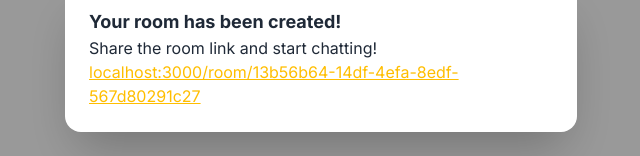
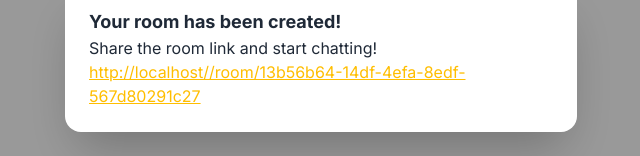
Before and after one commit to alex-toma0/chat-app, a Next.js app in the folder client/: page / in a window 1280 px wide. Both pictures are taken after a click on the button "Create room". Shown: the part 342-498 px from the top of the page, without its empty margins (319-959 px from the left). Built offline with nearby package versions, Linux system fonts and the light colour scheme.

Commit message:
Switched API url

```diff
--- a/client/src/app/page.tsx
+++ b/client/src/app/page.tsx
@@ -25,7 +25,7 @@ export default function Page() {
           <h3 className="font-bold text-lg">Your room has been created! </h3>
           <span>Share the room link and start chatting!</span>
           <Link href={`/room/${roomId}`}>
-            <span className="link text-warning">{`localhost:3000/room/${roomId}`}</span>
+            <span className="link text-warning">{`${window.location}/room/${roomId}`}</span>
           </Link>
         </div>
         <form method="dialog" className="modal-backdrop">
--- a/client/src/app/room/[roomId]/page.tsx
+++ b/client/src/app/room/[roomId]/page.tsx
@@ -20,7 +20,7 @@ export default function Page({
   const clientId = localStorage.getItem("clientId") || uuidv4();
   localStorage.setItem("clientId", clientId);
   const { sendMessage, lastMessage, readyState } = useWebSocket(
-    `ws://${process.env.NEXT_PUBLIC_TEST_API}/`,
+    `ws://${process.env.NEXT_PUBLIC_API_URL}/`,
     {
       onOpen: () => {
         console.log("WebSocket connection established!");
```
